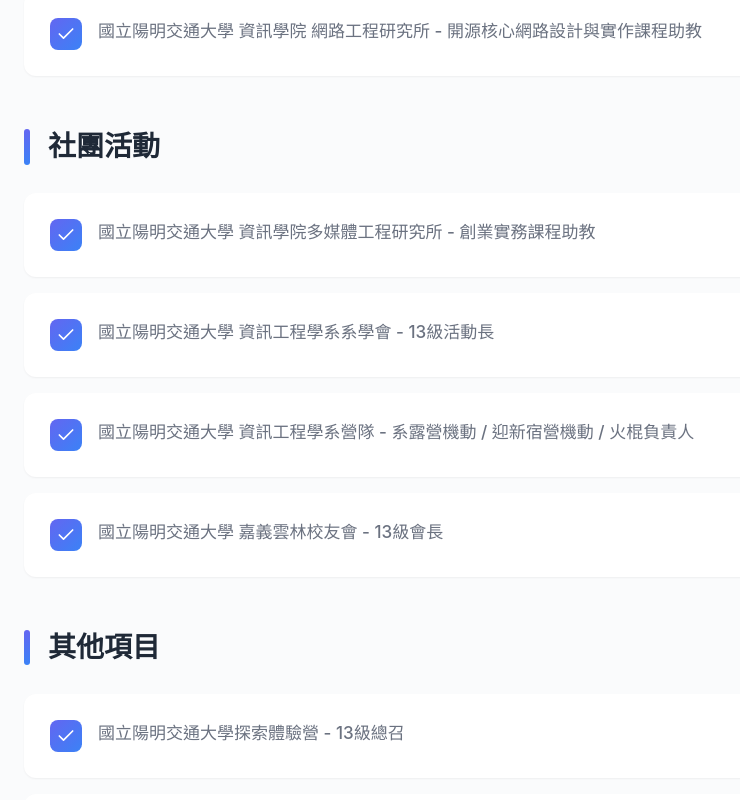
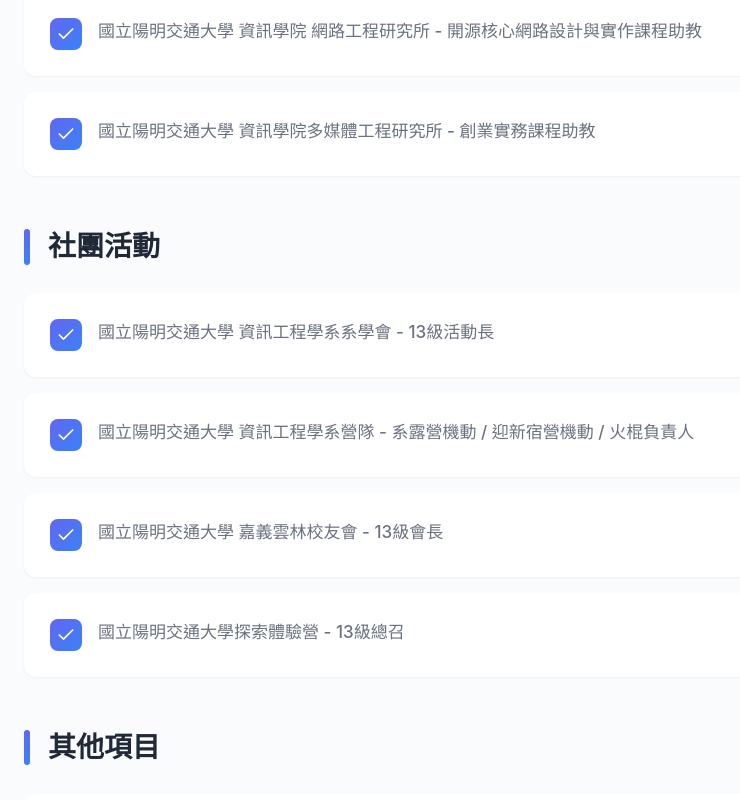
Before and after one commit to Alonza0314/alonza0314.github.io, a React (Vite) app: page /experience in a window 1280 px wide. Shown: the part 780-1580 px from the top of the page, without its empty margins (0-740 px from the left). Built offline with nearby package versions, Linux system fonts and the light colour scheme.

Commit message:
fix: wrong item place

```diff
--- a/src/pages/Experience.tsx
+++ b/src/pages/Experience.tsx
@@ -19,22 +19,23 @@
         'experience.item.4',
         'experience.item.5',
         'experience.item.6',
+        'experience.item.7',
       ],
     },
     {
       titleKey: 'experience.club',
       itemKeys: [
-        'experience.item.7',
         'experience.item.8',
         'experience.item.9',
         'experience.item.10',
+        'experience.item.11',
       ],
     },
     {
       titleKey: 'experience.other',
       itemKeys: [
-        'experience.item.11',
         'experience.item.12',
+        'experience.item.13',
       ],
     },
   ]
```
